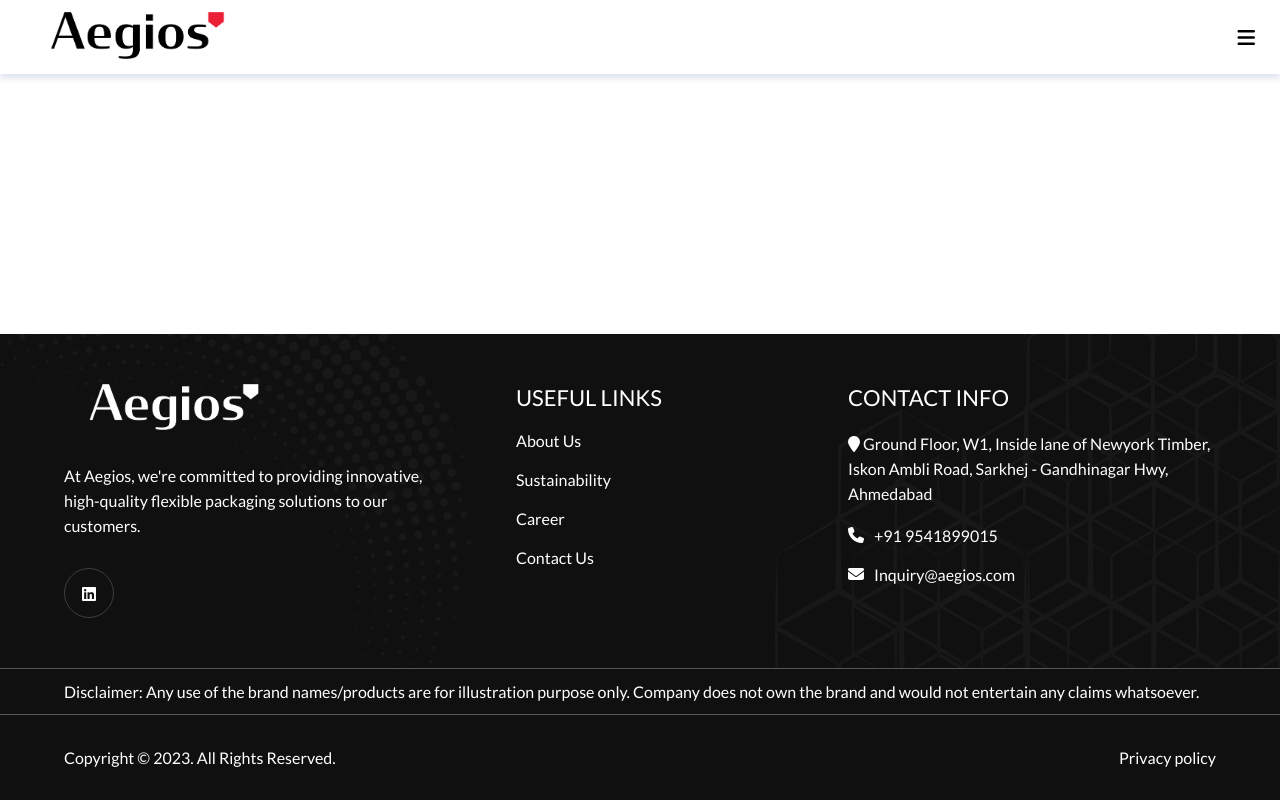
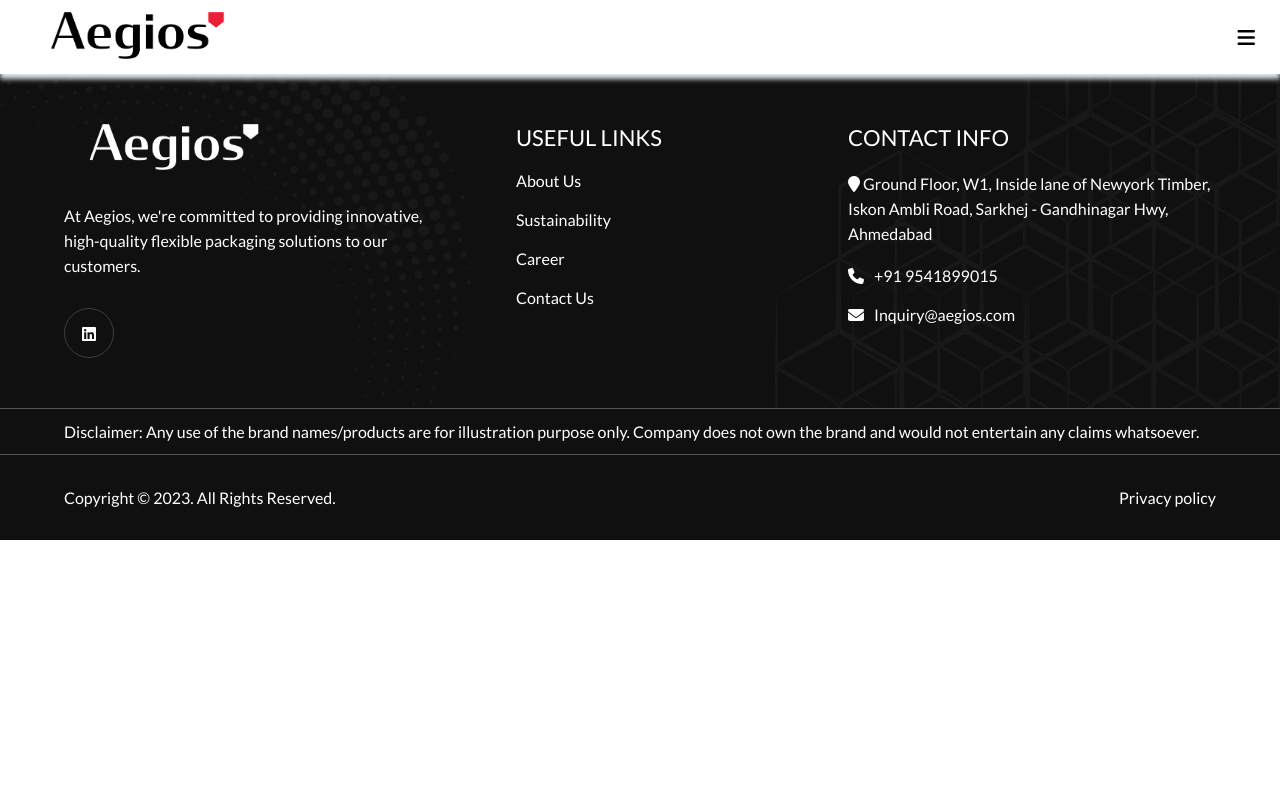
Before and after one commit to GadaniPanth/aegios, an Angular app: page / in a window 1280 px wide. Built offline with nearby package versions, Linux system fonts and the light colour scheme.

Commit message:
changed footer

```diff
--- a/src/app/app.component.less
+++ b/src/app/app.component.less
@@ -136,9 +136,6 @@
 }
 
 footer {
-    position: fixed;
-    bottom: 0;
-    left: 0;
     .footer-bg {
         background: #101010;
         z-index: 1;
```
